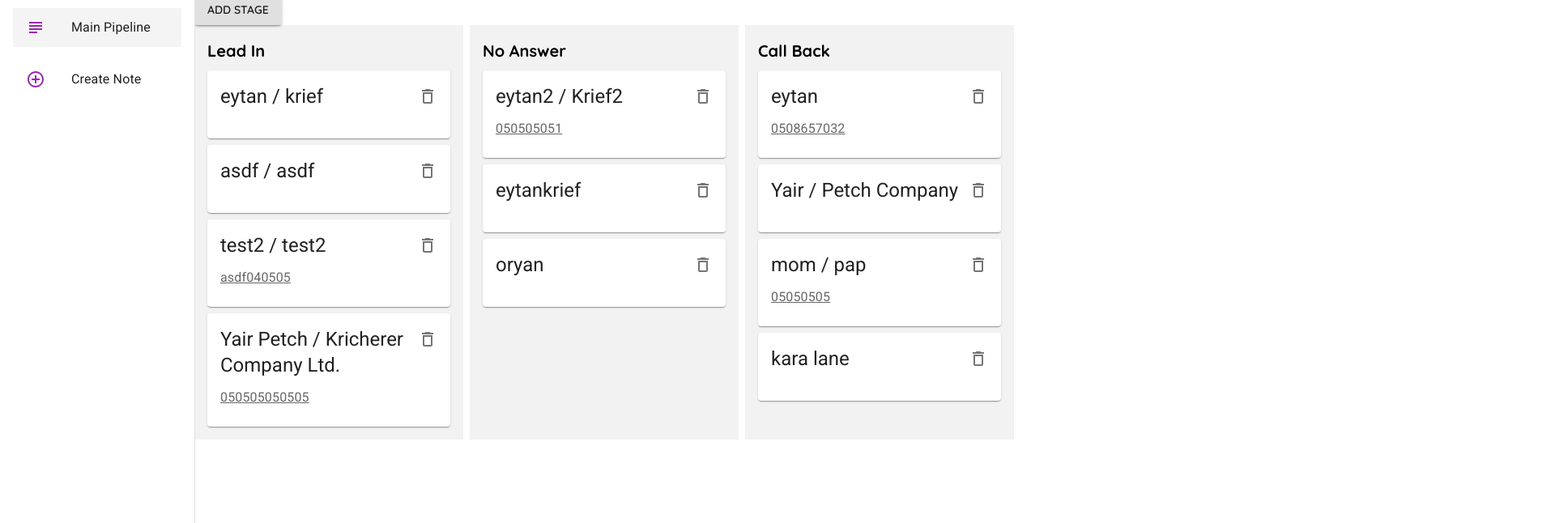
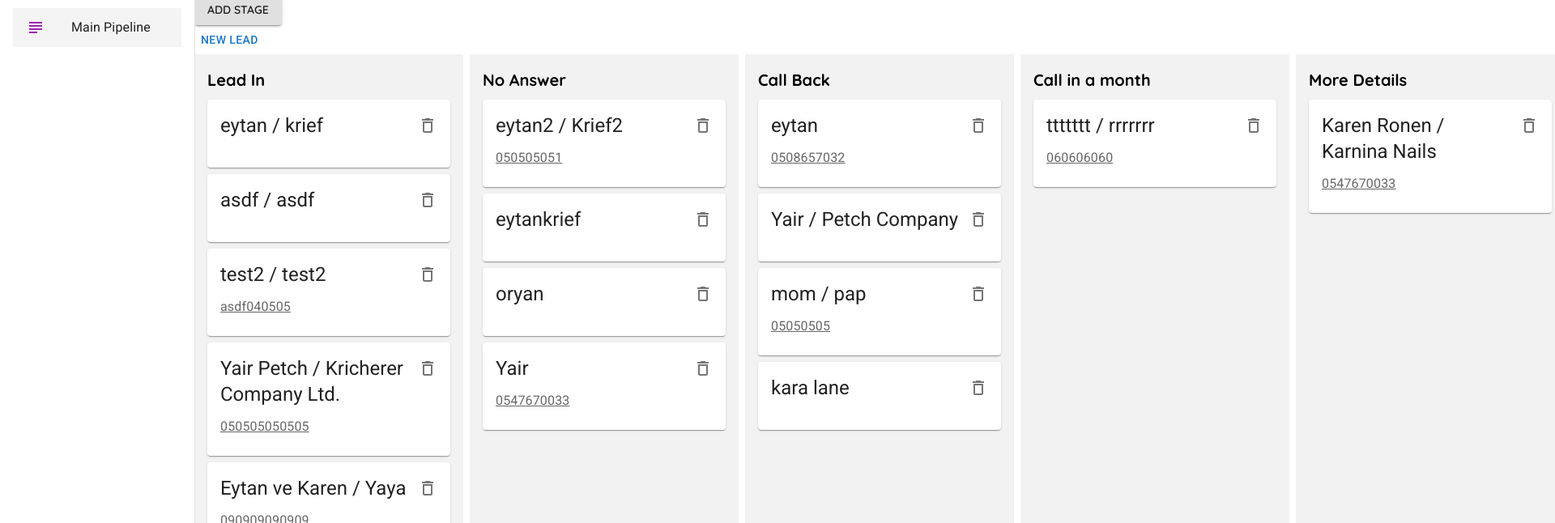
Before and after one commit to Eytan3000/CRM1, a React (Create React App) app: page / in a window 1280 px wide. Shown: the part 70-716 px from the top of the page at 81% size, 1920 px wide, since content can reach past the window. Built offline with nearby package versions, Linux system fonts and the light colour scheme; data requests are answered from the project's data file.

Commit message:
NewLead Modal implemented

```diff
--- a/data/db.json
+++ b/data/db.json
@@ -11,6 +11,18 @@
     {
       "id": 3,
       "name": "callBack"
+    },
+    {
+      "name": "Call in a month",
+      "id": 4
+    },
+    {
+      "name": "More Details",
+      "id": 5
+    },
+    {
+      "name": "yoyo",
+      "id": 6
     }
   ],
   "leads": [
@@ -549,6 +561,118 @@
         }
       ],
       "id": 28
+    },
+    {
+      "title": "Eytan ve Karen / Yaya ",
+      "stage": "leadIn",
+      "name": "Eytan ve Karen",
+      "phone": "090909090909",
+      "email": "Eytan ve Karen",
+      "website": "Eytan ve Karen",
+      "facebook": "Eytan ve Karen",
+      "linkedin": "Eytan ve Karen",
+      "otherLink": "Eytan ve Karen",
+      "companyName": "Yaya",
+      "companyPhone": "Yaya",
+      "companyEmail": "Yaya",
+      "companyWebsite": "Yaya",
+      "companyFacebook": "",
+      "companyLinkedin": "",
+      "companyOtherLink": "",
+      "dateCreated": "19.06.2023",
+      "notes": [
+        {
+          "noteId": 1,
+          "noteDate": "19th June 2023 , 4:15 PM",
+          "noteContent": "note1"
+        },
+        {
+          "noteId": 2,
+          "noteDate": "19th June 2023 , 4:15 PM",
+          "noteContent": "note2"
+        }
+      ],
+      "id": 31
+    },
+    {
+      "title": "Yair ",
+      "stage": "noAnswer",
+      "name": "Yair",
+      "phone": "0547670033",
+      "email": "yair@gmail.com",
+      "website": "afasdf",
+      "facebook": "",
+      "linkedin": "",
+      "otherLink": "",
+      "companyName": "",
+      "companyPhone": "",
+      "companyEmail": "",
+      "companyWebsite": "",
+      "companyFacebook": "",
+      "companyLinkedin": "",
+      "companyOtherLink": "",
+      "dateCreated": "19.06.2023",
+      "notes": [
+        {
+          "noteId": 1,
+          "noteDate": "19th June 2023 , 4:20 PM",
+          "noteContent": "note"
+        },
+        {
+          "noteId": 2,
+          "noteDate": "19th June 2023 , 4:20 PM",
+          "noteContent": "note2"
+        }
+      ],
+      "id": 32
+    },
+    {
+      "title": "Karen Ronen / Karnina Nails ",
+      "stage": "More Details",
+      "name": "Karen Ronen",
+      "phone": "0547670033",
+      "email": "karenRonen3@gmail.com",
+      "website": "",
+      "facebook": "",
+      "linkedin": "",
+      "otherLink": "",
+      "companyName": "Karnina Nails",
+      "companyPhone": "",
+      "companyEmail": "",
+      "companyWebsite": "",
+      "companyFacebook": "",
+      "companyLinkedin": "",
+      "companyOtherLink": "",
+      "dateCreated": "19.06.2023",
+      "notes": [
+        {
+          "noteId": 1,
+          "noteDate": "19th June 2023 , 9:32 PM",
+          "noteContent": "דיברתי איתה, די מעצבנת אבל עושה ציפורניים יפות. לדבר איתה עוד חודש"
+        }
+      ],
+      "id": 33
+    },
+    {
+      "title": "ttttttt / rrrrrrr ",
+      "stage": "Call in a month",
+      "name": "ttttttt",
+      "phone": "060606060",
+      "email": "",
+      "website": "",
+      "facebook": "",
+      "linkedin": "",
+      "otherLink": "",
+      "companyName": "rrrrrrr",
+      "companyPhone": "",
+      "companyEmail": "",
+      "companyWebsite": "",
+      "companyFacebook": "",
+      "companyLinkedin": "",
+      "companyOtherLink": "",
+      "dateCreated": "20.06.2023",
+      "notes": [],
+      "id": 34
     }
   ]
 }
--- a/public/index.html
+++ b/public/index.html
@@ -23,6 +23,7 @@
   </head>
   <body>
     <noscript>You need to enable JavaScript to run this app.</noscript>
+    <div id="overlays"></div>
     <div id="root"></div>
     <!--
       This HTML file is a template.
--- /dev/null
+++ b/src/components/AddStagePopper.js
@@ -0,0 +1,5 @@
+import React from 'react';
+
+export default function AddStagePopper() {
+  return <div></div>;
+}
--- a/src/components/Layout.js
+++ b/src/components/Layout.js
@@ -64,11 +64,6 @@ export default function Layout({ children }) {
       icon: <SubjectOutlined color="secondary" />,
       path: '/',
     },
-    {
-      text: 'Create Note',
-      icon: <AddCircleOutline color="secondary" />,
-      path: '/create',
-    },
   ];
 
   return (
--- a/src/components/NoteCard.js
+++ b/src/components/LeadCard.js
@@ -23,7 +23,7 @@ const useStyles = makeStyles({
   },
 });
 
-export default function NoteCard({ key, note, handleDelete, idPassUp }) {
+export default function LeadCard({ key, lead, handleDelete, idPassUp }) {
   const classes = useStyles();
   const history = useHistory();
 
@@ -32,7 +32,7 @@ export default function NoteCard({ key, note, handleDelete, idPassUp }) {
   const [isHovered, setIsHovered] = useState(false);
   const open = anchorEl;
   const id = open ? 'simple-popover' : undefined;
-  const handleClick = (event) => {
+  const handleClick = () => {
     setAnchorEl(true);
   };
   const handleClose = () => {
@@ -50,18 +50,18 @@ export default function NoteCard({ key, note, handleDelete, idPassUp }) {
     <Card key={key} className={classes.card} elevation={1}>
       <CardActionArea
         onClick={(e) => {
-          idPassUp(note.id);
+          idPassUp(lead.id);
           history.push('/lead');
         }}>
         <CardHeader
           className={classes.header}
           action={
-            <IconButton onClick={() => handleDelete(note.id)}>
+            <IconButton onClick={() => handleDelete(lead.id)}>
               <DeleteOutline />
             </IconButton>
           }
-          title={note.title}
-          // subheader={note.phone}
+          title={lead.title}
+          // subheader={lead.phone}
         />
       </CardActionArea>
       <CardContent>
@@ -72,10 +72,10 @@ export default function NoteCard({ key, note, handleDelete, idPassUp }) {
           onMouseEnter={handleMouseEnter}
           onMouseLeave={handleMouseLeave}
           onClick={() => {
-            navigator.clipboard.writeText(note.phone);
+            navigator.clipboard.writeText(lead.phone);
             handleClick();
           }}>
-          {note.phone}
+          {lead.phone}
 
           <Popover
             id={id}
--- /dev/null
+++ b/src/components/NewLeadModal.js
@@ -0,0 +1,48 @@
+import * as React from 'react';
+import Box from '@mui/material/Box';
+import Button from '@mui/material/Button';
+import Typography from '@mui/material/Typography';
+import Modal from '@mui/material/Modal';
+import Create from '../pages/Create';
+
+const style = {
+  position: 'absolute',
+  top: '50%',
+  left: '50%',
+  transform: 'translate(-50%, -50%)',
+  width: 400,
+  bgcolor: 'background.paper',
+  border: '2px solid #000',
+  boxShadow: 24,
+  p: 4,
+};
+
+export default function NewLeadModal({ setRerender }) {
+  const [open, setOpen] = React.useState(false);
+  const handleOpen = () => setOpen(true);
+  const handleClose = () => {
+    setOpen(false);
+    setRerender();
+  };
+
+  return (
+    <div>
+      <Button onClick={handleOpen}>New Lead</Button>
+      <Modal
+        open={open}
+        onClose={handleClose}
+        aria-labelledby="modal-modal-title"
+        aria-describedby="modal-modal-description">
+        <Box sx={style}>
+          {/* <Typography id="modal-modal-title" variant="h6" component="h2">
+            Text in a modal
+          </Typography>
+          <Typography id="modal-modal-description" sx={{ mt: 2 }}>
+            Duis mollis, est non commodo luctus, nisi erat porttitor ligula.
+          </Typography> */}
+          <Create onClose={handleClose} />
+        </Box>
+      </Modal>
+    </div>
+  );
+}
--- a/src/pages/Create.js
+++ b/src/pages/Create.js
@@ -7,22 +7,20 @@ import LeftColumn from '../components/LeftColumn';
 import RightColumn from '../components/RightColumn';
 import { format } from 'date-fns';
 import SubmitButton from '../components/SubmitButton';
+import { Box } from '@mui/material';
 
 const useStyles = makeStyles({
   field: {
     marginTop: 20,
     marginBottom: 20,
-    display: 'block',
   },
 });
 
-export default function Create() {
+export default function Create({ onClose }) {
   const classes = useStyles();
   const history = useHistory();
 
   const [isDisabled, setIsDisabled] = useState(true);
-
-  const [titleError, setTitleError] = useState(false);
 
   const [name, setName] = useState('');
   const [phone, setPhone] = useState('');
@@ -44,8 +42,6 @@ export default function Create() {
 
   const handleSubmit = (e) => {
     e.preventDefault();
-
-    setTitleError(false);
 
     // if (name === '') setNameError(true);
     // if (details === '') setDetailsError(true);
@@ -73,12 +69,14 @@ export default function Create() {
           dateCreated: format(new Date(), 'dd.MM.Y'),
           notes: [],
         }),
-      }).then(() => history.push('/'));
+      }).then(onClose());
+      // .then(() => history.push('/'));
     }
   };
 
   return (
-    <Container>
+    <Box>
+      {/* <Container className={classes.field}> */}
       <Typography
         variant="h6"
         color="textSecondary"
@@ -119,6 +117,7 @@ export default function Create() {
         </Grid>
         <SubmitButton />
       </form>
-    </Container>
+      {/* </Container> */}
+    </Box>
   );
 }
--- a/src/pages/LeadsRender.js
+++ b/src/pages/LeadsRender.js
@@ -6,13 +6,16 @@ import {
   Popover,
   makeStyles,
 } from '@material-ui/core';
-import NoteCard from '../components/NoteCard';
+
 import Stack from '@mui/material/Stack';
 import TitleLabel from '../components/TitleLabel';
 import { convertCamelCaseToSpaces } from '../helpers/helpers';
 import InputFieldText from '../components/InputFieldText';
 
 import EditIcon from '@mui/icons-material/Edit';
+import LeadCard from '../components/LeadCard';
+
+import NewLeadModal from '../components/NewLeadModal';
 
 const useStyles = makeStyles((theme) => {
   return {
@@ -40,13 +43,14 @@ export default function LeadsRender({ idPassUp, stagesPassUp }) {
   const [popupValue, setPopupValue] = React.useState('');
   const [isHovered, setIsHovered] = useState(false);
   const [inputValue, setInputValue] = useState('');
+  const [reRender, setRerender] = useState(true);
 
   useEffect(() => {
     fetch('http://localhost:8000/leads')
       .then((res) => res.json())
       .then((data) => setLeads(data))
       .catch((err) => console.log(err));
-  }, []);
+  }, [reRender]);
 
   useEffect(() => {
     fetch('http://localhost:8000/stages')
@@ -79,7 +83,7 @@ export default function LeadsRender({ idPassUp, stagesPassUp }) {
     await fetch('http://localhost:8000/leads/' + id, {
       method: 'DELETE',
     });
-    const newLeads = leads.filter((note) => note.id !== id);
+    const newLeads = leads.filter((lead) => lead.id !== id);
     setLeads(newLeads);
   };
 
@@ -90,12 +94,12 @@ export default function LeadsRender({ idPassUp, stagesPassUp }) {
   };
 
   function leadRenderColumn(leads, stage) {
-    const leadIns = leads.map((note) => {
-      if (note.stage === stage)
+    const leadIns = leads.map((lead) => {
+      if (lead.stage === stage)
         return (
           <div>
-            <NoteCard
-              note={note}
+            <LeadCard
+              lead={lead}
               handleDelete={handleDelete}
               idPassUp={idPassUp}
             />
@@ -105,7 +109,7 @@ export default function LeadsRender({ idPassUp, stagesPassUp }) {
     return leadIns;
   }
 
-  const handleClick = (event) => {
+  const handlePopperClick = (event) => {
     setAnchorEl(event.currentTarget);
   };
 
@@ -136,7 +140,7 @@ export default function LeadsRender({ idPassUp, stagesPassUp }) {
   };
   return (
     <div>
-      <Button variant="contained" onClick={handleClick}>
+      <Button variant="contained" onClick={handlePopperClick}>
         Add Stage
       </Button>
       <Popover
@@ -171,6 +175,7 @@ export default function LeadsRender({ idPassUp, stagesPassUp }) {
           }}
         />
       </Popover>
+      <NewLeadModal setRerender={() => setRerender(!reRender)} />
       <Stack direction="row" spacing={1} justifyContent="flex-start">
         {stages.map((stage) => {
           return (
```
Also changed, not shown: src/components/SelectStage.js (+1 -6 lines).
